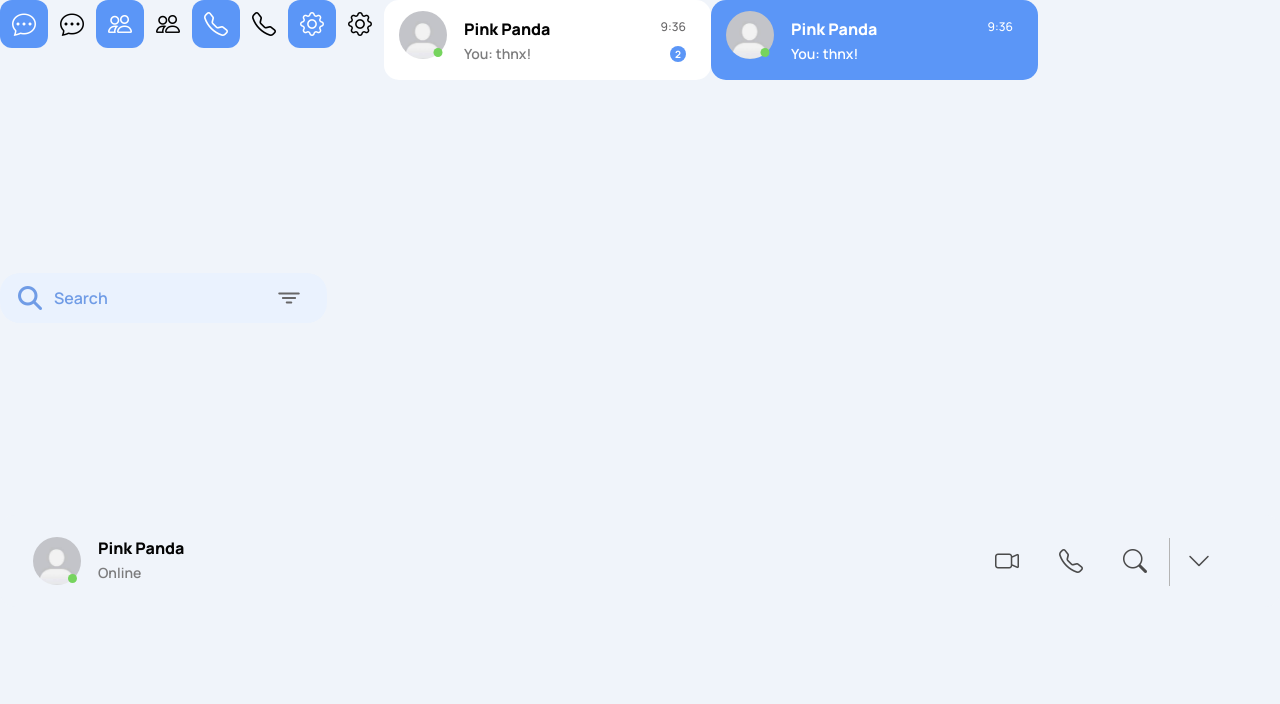
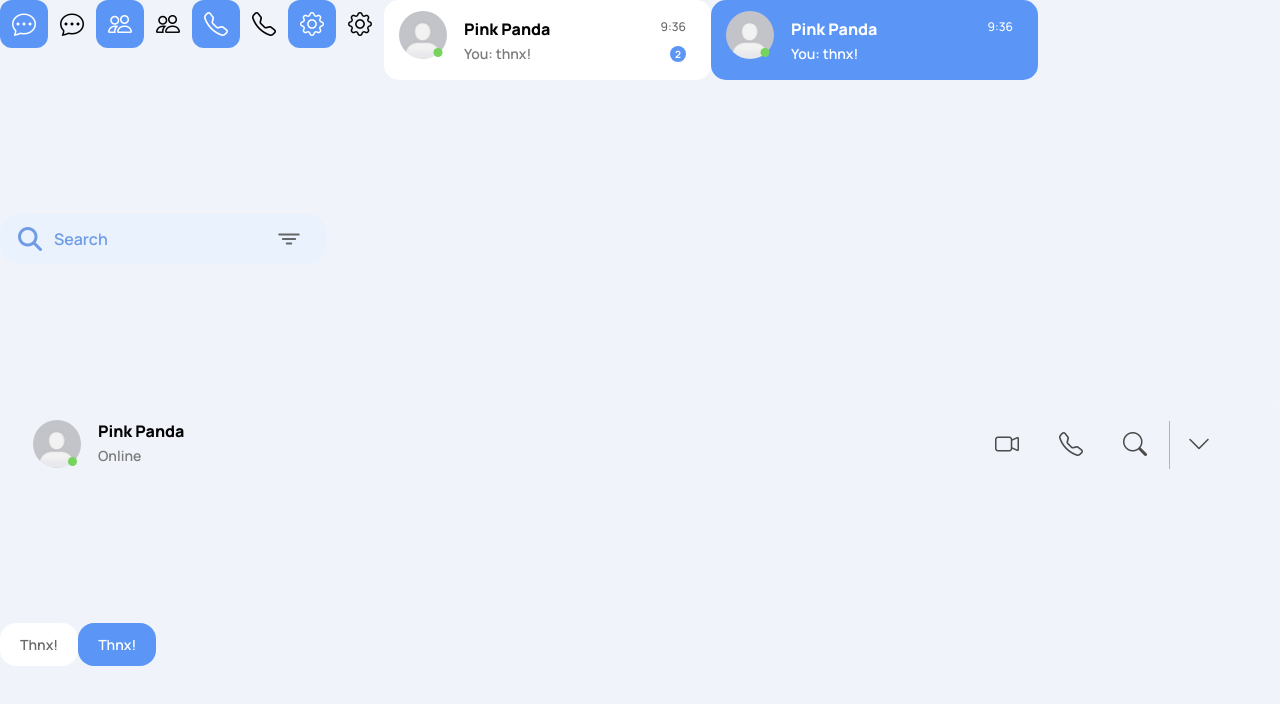
Before and after one commit to buidinhnguyen2002/App-Chat, a React (Create React App) app: page / in a window 1280 px wide. Shown: the top 704 px of the page. Built offline with nearby package versions, Linux system fonts and the light colour scheme; no server answers; a web font is replaced by a local one.

Commit message:
delete state for chat_detail_header, coding chat_item

```diff
--- a/src/components/chat_detail_header/chat_detail_header.js
+++ b/src/components/chat_detail_header/chat_detail_header.js
@@ -5,10 +5,6 @@ import "./chat_detail_header.scss";
 class ChatDetailHeader extends React.Component {
     constructor(props) {
         super(props);
-        this.state = {
-            isChoose: props.isChoose,
-            icon: props.icon,
-        }
     }
 
     render() {
--- /dev/null
+++ b/src/components/message/message_item.css
@@ -0,0 +1,17 @@
+/* Error: Can't find stylesheet to import.
+ *   ,
+ * 1 | @import "src/Assets/css/base";
+ *   |         ^^^^^^^^^^^^^^^^^^^^^
+ *   '
+ *   message_item.scss 1:9  root stylesheet */
+
+body::before {
+  font-family: "Source Code Pro", "SF Mono", Monaco, Inconsolata, "Fira Mono",
+      "Droid Sans Mono", monospace, monospace;
+  white-space: pre;
+  display: block;
+  padding: 1em;
+  margin-bottom: 1em;
+  border-bottom: 2px solid black;
+  content: "Error: Can't find stylesheet to import.\a   \2577 \a 1 \2502  @import \"src/Assets/css/base\";\d\a   \2502          ^^^^^^^^^^^^^^^^^^^^^\a   \2575 \a   message_item.scss 1:9  root stylesheet";
+}
--- /dev/null
+++ b/src/components/message/message_item.js
@@ -0,0 +1,22 @@
+import React from "react";
+import "./message_item.scss";
+
+class MessageItem extends React.Component {
+    constructor(props) {
+        super(props);
+        this.state = {
+            myMessage: props.myMessage,
+        }
+    }
+
+    render() {
+        return (
+            <div className={`message_item message_item-round ${this.state.myMessage ? "message_item-bgBlue": "message_item-bgWhite"}`}>
+                <p className={`message ${this.state.myMessage ? "message-myMessage": "message-peopleMessage"}`}>Thnx!</p>
+            </div>
+        )
+    }
+
+}
+
+export default MessageItem;
--- /dev/null
+++ b/src/components/message/message_item.scss
@@ -0,0 +1,23 @@
+@import "src/Assets/css/base";
+.message_item {
+  padding: 12px 20px;
+  height: 100%;
+  &-round{
+    border-radius: 16px;
+  }
+  &-bgBlue{
+    background-color: $color-blue-01;
+  }
+  &-bgWhite {
+    background-color: $primary-color-white;
+  }
+  .message{
+    margin: 0;
+    &-myMessage{
+      @include styleText(600, 14px, 19px, $primary-color-white);
+    }
+    &-peopleMessage{
+      @include styleText(600, 14px, 19px, $color-grey-01);
+    }
+  }
+}
--- a/src/page/TestComponent/components_Nguyen.js
+++ b/src/page/TestComponent/components_Nguyen.js
@@ -5,6 +5,7 @@ import NavigationItem from "../../components/navigation_item/navigation_item";
 import Chat_item from "../../components/chat_item/chat_item";
 import SearchBar from "../../components/search_bar/search_bar";
 import Chat_detail_header from "../../components/chat_detail_header/chat_detail_header";
+import MessageItem from "../../components/message/message_item";
 
 function Components_Nguyen() {
     return (
@@ -21,6 +22,8 @@ function Components_Nguyen() {
             <Chat_item isChoose={true}/>
             <SearchBar/>
             <Chat_detail_header/>
+            <MessageItem/>
+                <MessageItem myMessage={true}/>
         </div>
     );
 }
```
Also changed, not shown: 1 other file (tests, documents, lock files or other folders).
